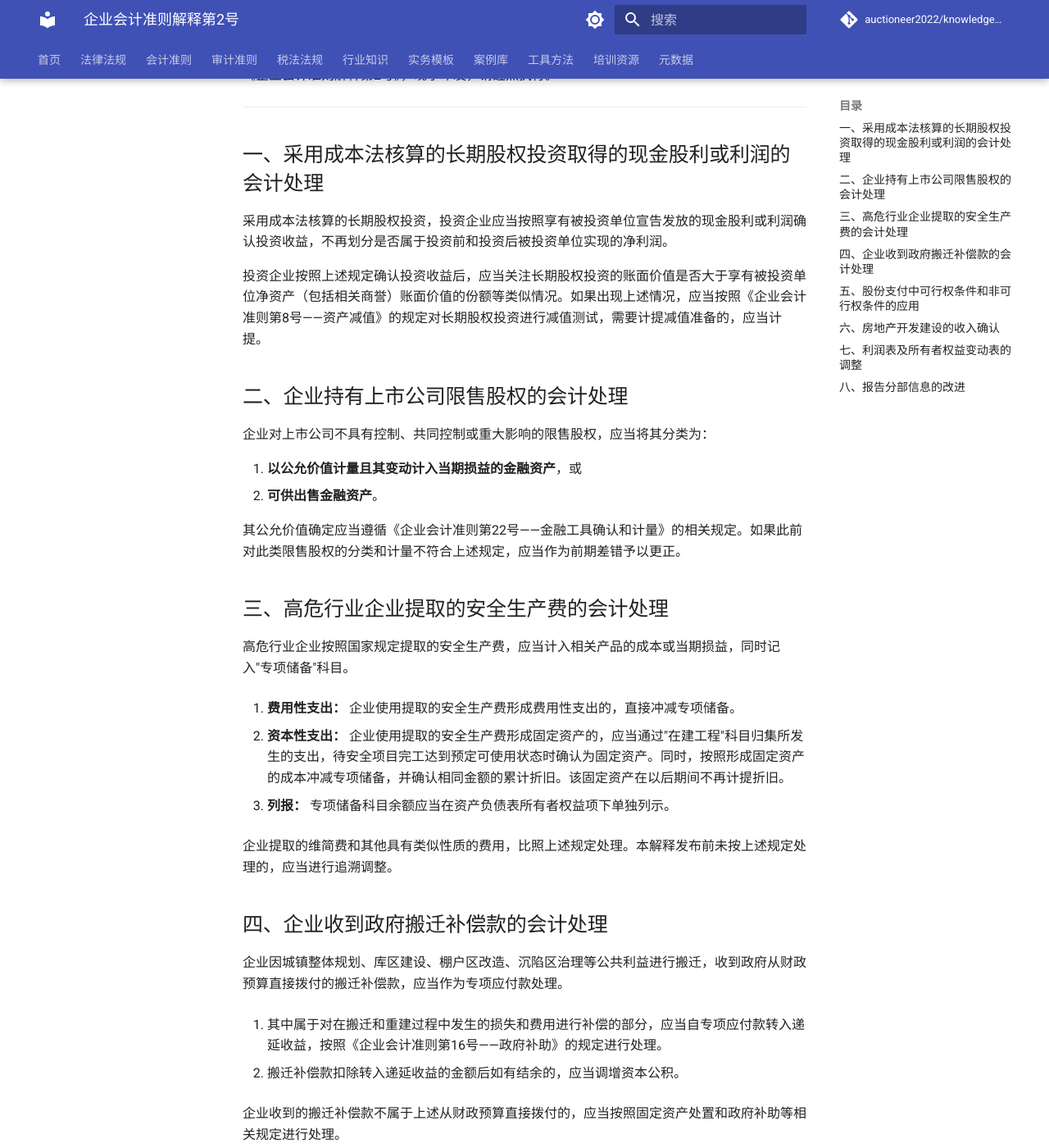
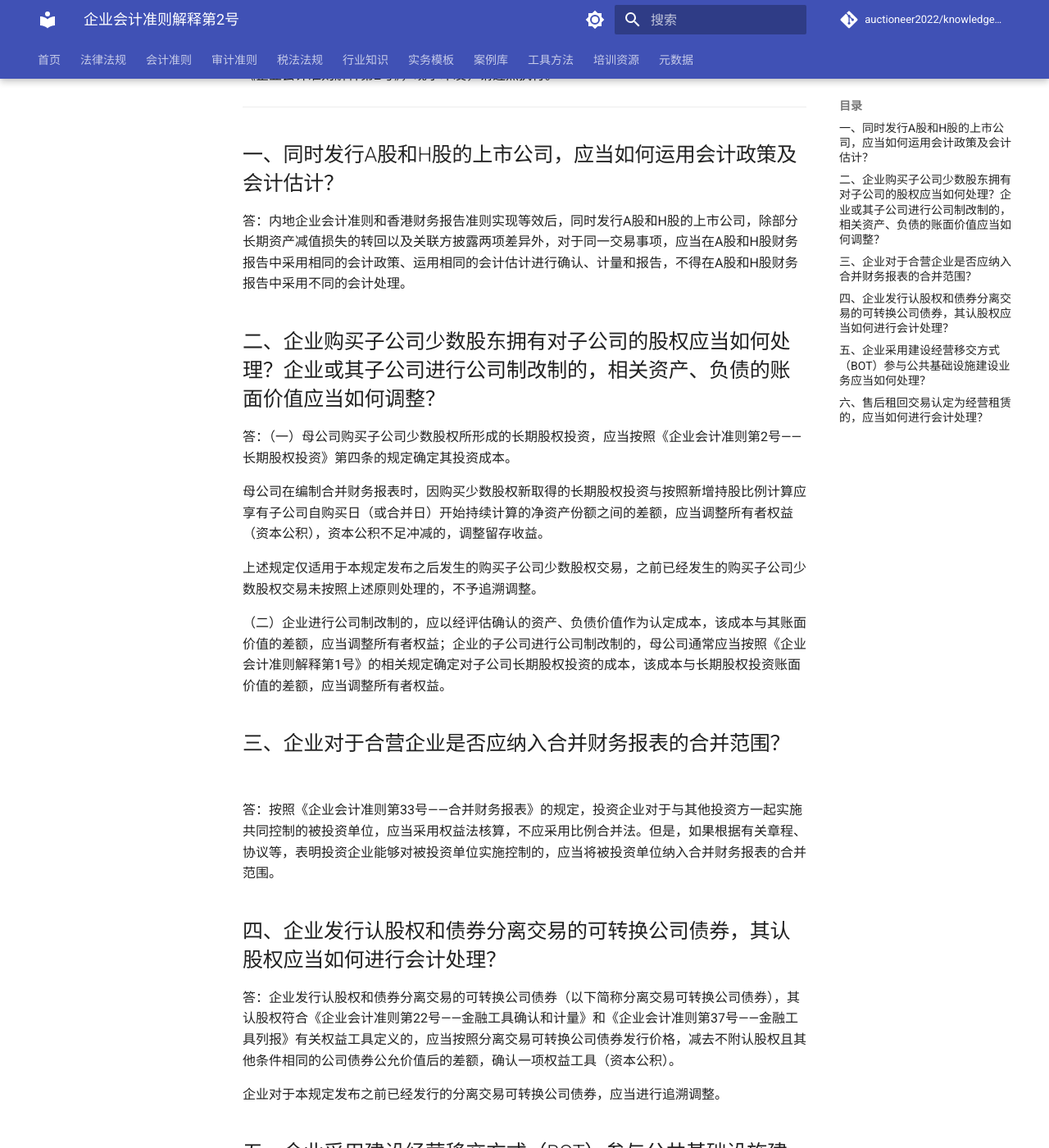
Before and after one commit to auctioneer2022/knowledge-base, an MkDocs documentation site: the page built from docs/02-会计准则/04-解释与补充/企业会计准则解释第2号.md, in a window 1280 px wide and 1400 px high, scrolled down 299 px. Shown: the whole window at 82% size. Built offline with MkDocs 1.6.1 and Material for MkDocs 9.7.7, drawn with Linux system fonts in a browser that asks for light colours; comment, search, counter and statistics services are not loaded; some of the changed text lies outside the part shown.

Commit message:
修复解释与补充模块三项问题：第2号内容纠错、第19号发文字号补全、index链接完善
- 企业会计准则解释第2号：原文件内容与第3号完全重复，已替换为正确原文（A+H股会计政策、购买子公司少数股权、合营企业合并、分离交易可转债、BOT业务、售后租回共六项）
- 企业会计准则解释第19号：发文字号从占位符"财会〔2025〕x号"更正为"财会〔2025〕32号"，发布日期补全为2025年12月5日
- 企业会计准则解释第20号：发布日期补全为2026年6月4日，生效日期修正为2026年1月1日
- index.md：全部20个条目添加Markdown文件链接，CAS-INT-018发文字号更正为财会〔2024〕24号，CAS-INT-019更正为财会〔2025〕32号

```diff
--- a/docs/02-会计准则/04-解释与补充/index.md
+++ b/docs/02-会计准则/04-解释与补充/index.md
@@ -12,23 +12,29 @@ category: 会计准则/解释与补充
 
 | 编码 | 文件名称 | 发文字号 | 状态 |
 |------|----------|----------|------|
-| CAS-INT-001 | 企业会计准则解释第1号 | 财会〔2007〕14号 | 现行有效 |
-| CAS-INT-002 | 企业会计准则解释第2号 | 财会〔2008〕11号 | 现行有效 |
-| CAS-INT-003 | 企业会计准则解释第3号 | 财会〔2009〕8号 | 现行有效 |
-| CAS-INT-004 | 企业会计准则解释第4号 | 财会〔2010〕15号 | 现行有效 |
-| CAS-INT-005 | 企业会计准则解释第5号 | 财会〔2012〕19号 | 现行有效 |
-| CAS-INT-006 | 企业会计准则解释第6号 | 财会〔2012〕25号 | 现行有效 |
-| CAS-INT-007 | 企业会计准则解释第7号 | 财会〔2015〕19号 | 现行有效 |
-| CAS-INT-008 | 企业会计准则解释第8号 | 财会〔2015〕23号 | 现行有效 |
-| CAS-INT-009 | 企业会计准则解释第9号 | 财会〔2017〕1号 | 现行有效 |
-| CAS-INT-010 | 企业会计准则解释第10号 | 财会〔2017〕2号 | 现行有效 |
-| CAS-INT-011 | 企业会计准则解释第11号 | 财会〔2017〕3号 | 现行有效 |
-| CAS-INT-012 | 企业会计准则解释第12号 | 财会〔2017〕4号 | 现行有效 |
-| CAS-INT-013 | 企业会计准则解释第13号 | 财会〔2019〕21号 | 现行有效 |
-| CAS-INT-014 | 企业会计准则解释第14号 | 财会〔2021〕1号 | 现行有效 |
-| CAS-INT-015 | 企业会计准则解释第15号 | 财会〔2021〕35号 | 现行有效 |
-| CAS-INT-016 | 企业会计准则解释第16号 | 财会〔2022〕31号 | 现行有效 |
-| CAS-INT-017 | 企业会计准则解释第17号 | 财会〔2023〕21号 | 现行有效 |
-| CAS-INT-018 | 企业会计准则解释第18号 | 财会〔2024〕x号 | 现行有效 |
-| CAS-INT-019 | 企业会计准则解释第19号 | 财会〔2025〕x号 | 现行有效 |
-| CAS-INT-020 | 企业会计准则解释第20号 | 财会〔2026〕7号 | 现行有效 |
+| CAS-INT-001 | [企业会计准则解释第1号](企业会计准则解释第1号.md) | 财会〔2007〕14号 | 现行有效 |
+| CAS-INT-002 | [企业会计准则解释第2号](企业会计准则解释第2号.md) | 财会〔2008〕11号 | 现行有效 |
+| CAS-INT-003 | [企业会计准则解释第3号](企业会计准则解释第3号.md) | 财会〔2009〕8号 | 现行有效 |
+| CAS-INT-004 | [企业会计准则解释第4号](企业会计准则解释第4号.md) | 财会〔2010〕15号 | 现行有效 |
+| CAS-INT-005 | [企业会计准则解释第5号](企业会计准则解释第5号.md) | 财会〔2012〕19号 | 现行有效 |
+| CAS-INT-006 | [企业会计准则解释第6号](企业会计准则解释第6号.md) | 财会〔2012〕25号 | 现行有效 |
+| CAS-INT-007 | [企业会计准则解释第7号](企业会计准则解释第7号.md) | 财会〔2015〕19号 | 现行有效 |
+| CAS-INT-008 | [企业会计准则解释第8号](企业会计准则解释第8号.md) | 财会〔2015〕23号 | 现行有效 |
+| CAS-INT-009 | [企业会计准则解释第9号](企业会计准则解释第9号.md) | 财会〔2017〕1号 | 现行有效 |
+| CAS-INT-010 | [企业会计准则解释第10号](企业会计准则解释第10号.md) | 财会〔2017〕2号 | 现行有效 |
+| CAS-INT-011 | [企业会计准则解释第11号](企业会计准则解释第11号.md) | 财会〔2017〕3号 | 现行有效 |
+| CAS-INT-012 | [企业会计准则解释第12号](企业会计准则解释第12号.md) | 财会〔2017〕4号 | 现行有效 |
+| CAS-INT-013 | [企业会计准则解释第13号](企业会计准则解释第13号.md) | 财会〔2019〕21号 | 现行有效 |
+| CAS-INT-014 | [企业会计准则解释第14号](企业会计准则解释第14号.md) | 财会〔2021〕1号 | 现行有效 |
+| CAS-INT-015 | [企业会计准则解释第15号](企业会计准则解释第15号.md) | 财会〔2021〕35号 | 现行有效 |
+| CAS-INT-016 | [企业会计准则解释第16号](企业会计准则解释第16号.md) | 财会〔2022〕31号 | 现行有效 |
+| CAS-INT-017 | [企业会计准则解释第17号](企业会计准则解释第17号.md) | 财会〔2023〕21号 | 现行有效 |
+| CAS-INT-018 | [企业会计准则解释第18号](企业会计准则解释第18号.md) | 财会〔2024〕24号 | 现行有效 |
+| CAS-INT-019 | [企业会计准则解释第19号](企业会计准则解释第19号.md) | 财会〔2025〕32号 | 现行有效 |
+| CAS-INT-020 | [企业会计准则解释第20号](企业会计准则解释第20号.md) | 财会〔2026〕7号 | 现行有效 |
+
+## 说明
+
+1. 企业会计准则解释由财政部发布，对企业会计准则执行中的具体问题提供权威指引。
+2. 本模块收录截至2026年7月财政部已发布的全部20项企业会计准则解释。
+3. 本知识库收录的解释以财政部发布的正式文本为准。
--- a/docs/02-会计准则/04-解释与补充/企业会计准则解释第2号.md
+++ b/docs/02-会计准则/04-解释与补充/企业会计准则解释第2号.md
@@ -1,16 +1,19 @@
 ---
 id: CAS-INT-002
+title: 企业会计准则解释第2号
 category: 会计准则/解释与补充
 doc_number: 财会〔2008〕11号
-effective_date: 2008-08-07
+publish_date: 2008-08-07
+effective_date: 2009-01-01
 status: 现行有效
-keywords: 成本法,现金股利,限售股,安全生产费,政府搬迁,股份支付,房地产建设,利润表,报告分部
+keywords: A+H股,会计政策,购买子公司少数股权,公司制改制,合营企业,合并报表,分离交易可转债,BOT,售后租回
 ---
 
 # 企业会计准则解释第2号
 
 **发文字号：** 财会〔2008〕11号
 **发布日期：** 2008年8月7日
+**生效日期：** 2009年1月1日
 
 财政部关于印发《企业会计准则解释第2号》的通知
 
@@ -20,96 +23,73 @@ keywords: 成本法,现金股利,限售股,安全生产费,政府搬迁,股份
 
 ---
 
-## 一、采用成本法核算的长期股权投资取得的现金股利或利润的会计处理
+## 一、同时发行A股和H股的上市公司，应当如何运用会计政策及会计估计？
 
-采用成本法核算的长期股权投资，投资企业应当按照享有被投资单位宣告发放的现金股利或利润确认投资收益，不再划分是否属于投资前和投资后被投资单位实现的净利润。
+答：内地企业会计准则和香港财务报告准则实现等效后，同时发行A股和H股的上市公司，除部分长期资产减值损失的转回以及关联方披露两项差异外，对于同一交易事项，应当在A股和H股财务报告中采用相同的会计政策、运用相同的会计估计进行确认、计量和报告，不得在A股和H股财务报告中采用不同的会计处理。
 
-投资企业按照上述规定确认投资收益后，应当关注长期股权投资的账面价值是否大于享有被投资单位净资产（包括相关商誉）账面价值的份额等类似情况。如果出现上述情况，应当按照《企业会计准则第8号——资产减值》的规定对长期股权投资进行减值测试，需要计提减值准备的，应当计提。
+## 二、企业购买子公司少数股东拥有对子公司的股权应当如何处理？企业或其子公司进行公司制改制的，相关资产、负债的账面价值应当如何调整？
 
-## 二、企业持有上市公司限售股权的会计处理
+答：（一）母公司购买子公司少数股权所形成的长期股权投资，应当按照《企业会计准则第2号——长期股权投资》第四条的规定确定其投资成本。
 
-企业对上市公司不具有控制、共同控制或重大影响的限售股权，应当将其分类为：
+母公司在编制合并财务报表时，因购买少数股权新取得的长期股权投资与按照新增持股比例计算应享有子公司自购买日（或合并日）开始持续计算的净资产份额之间的差额，应当调整所有者权益（资本公积），资本公积不足冲减的，调整留存收益。
 
-1. **以公允价值计量且其变动计入当期损益的金融资产**，或
-2. **可供出售金融资产**。
+上述规定仅适用于本规定发布之后发生的购买子公司少数股权交易，之前已经发生的购买子公司少数股权交易未按照上述原则处理的，不予追溯调整。
 
-其公允价值确定应当遵循《企业会计准则第22号——金融工具确认和计量》的相关规定。如果此前对此类限售股权的分类和计量不符合上述规定，应当作为前期差错予以更正。
+（二）企业进行公司制改制的，应以经评估确认的资产、负债价值作为认定成本，该成本与其账面价值的差额，应当调整所有者权益；企业的子公司进行公司制改制的，母公司通常应当按照《企业会计准则解释第1号》的相关规定确定对子公司长期股权投资的成本，该成本与长期股权投资账面价值的差额，应当调整所有者权益。
 
-## 三、高危行业企业提取的安全生产费的会计处理
+## 三、企业对于合营企业是否应纳入合并财务报表的合并范围？
 
-高危行业企业按照国家规定提取的安全生产费，应当计入相关产品的成本或当期损益，同时记入"专项储备"科目。
+答：按照《企业会计准则第33号——合并财务报表》的规定，投资企业对于与其他投资方一起实施共同控制的被投资单位，应当采用权益法核算，不应采用比例合并法。但是，如果根据有关章程、协议等，表明投资企业能够对被投资单位实施控制的，应当将被投资单位纳入合并财务报表的合并范围。
 
-1. **费用性支出：** 企业使用提取的安全生产费形成费用性支出的，直接冲减专项储备。
+## 四、企业发行认股权和债券分离交易的可转换公司债券，其认股权应当如何进行会计处理？
 
-2. **资本性支出：** 企业使用提取的安全生产费形成固定资产的，应当通过"在建工程"科目归集所发生的支出，待安全项目完工达到预定可使用状态时确认为固定资产。同时，按照形成固定资产的成本冲减专项储备，并确认相同金额的累计折旧。该固定资产在以后期间不再计提折旧。
+答：企业发行认股权和债券分离交易的可转换公司债券（以下简称分离交易可转换公司债券），其认股权符合《企业会计准则第22号——金融工具确认和计量》和《企业会计准则第37号——金融工具列报》有关权益工具定义的，应当按照分离交易可转换公司债券发行价格，减去不附认股权且其他条件相同的公司债券公允价值后的差额，确认一项权益工具（资本公积）。
 
-3. **列报：** 专项储备科目余额应当在资产负债表所有者权益项下单独列示。
+企业对于本规定发布之前已经发行的分离交易可转换公司债券，应当进行追溯调整。
 
-企业提取的维简费和其他具有类似性质的费用，比照上述规定处理。本解释发布前未按上述规定处理的，应当进行追溯调整。
+## 五、企业采用建设经营移交方式（BOT）参与公共基础设施建设业务应当如何处理？
 
-## 四、企业收到政府搬迁补偿款的会计处理
+答：企业采用建设经营移交方式（BOT）参与公共基础设施建设业务，应当按照以下规定进行处理：
 
-企业因城镇整体规划、库区建设、棚户区改造、沉陷区治理等公共利益进行搬迁，收到政府从财政预算直接拨付的搬迁补偿款，应当作为专项应付款处理。
+（一）本规定涉及的BOT业务应当同时满足以下条件：
 
-1. 其中属于对在搬迁和重建过程中发生的损失和费用进行补偿的部分，应当自专项应付款转入递延收益，按照《企业会计准则第16号——政府补助》的规定进行处理。
+1. 合同授予方为政府及其有关部门或政府授权进行招标的企业。
 
-2. 搬迁补偿款扣除转入递延收益的金额后如有结余的，应当调增资本公积。
+2. 合同投资方为按照有关程序取得该特许经营权合同的企业（以下简称合同投资方）。合同投资方按照规定设立项目公司（以下简称项目公司）进行项目建设和运营。项目公司除取得建造有关基础设施的权利以外，在基础设施建造完成以后的一定期间内负责提供后续经营服务。
 
-企业收到的搬迁补偿款不属于上述从财政预算直接拨付的，应当按照固定资产处置和政府补助等相关规定进行处理。
+3. 特许经营权合同中对所建造基础设施的质量标准、工期、开始经营后提供服务的对象、收费标准及后续调整作出约定，同时在合同期满，合同投资方负有将有关基础设施移交给合同授予方的义务，并对基础设施在移交时的性能、状态等作出明确规定。
 
-## 五、股份支付中可行权条件和非可行权条件的应用
+（二）与BOT业务相关收入的确认。
 
-1. **可行权条件**包括服务期限条件和业绩条件。业绩条件包括市场条件和非市场条件。
+1. 建造期间，项目公司对于所提供的建造服务应当按照《企业会计准则第15号——建造合同》确认相关的收入和费用。基础设施建成后，项目公司应当按照《企业会计准则第14号——收入》确认与后续经营服务相关的收入。
 
-2. 在确定权益工具授予日的公允价值时，应当考虑市场条件和非可行权条件的影响。
+建造合同收入应当按照收取或应收对价的公允价值计量，并分别以下情况在确认收入的同时，确认金融资产或无形资产：
 
-3. 对于可行权条件为业绩条件的股份支付，只要职工满足了其他所有非市场条件（如服务期限等），企业就应当确认已取得的服务。
+（1）合同规定基础设施建成后的一定期间内，项目公司可以无条件地自合同授予方收取确定金额的货币资金或其他金融资产的；或在项目公司提供经营服务的收费低于某一限定金额的情况下，合同授予方按照合同规定负责将有关差价补偿给项目公司的，应当在确认收入的同时确认金融资产，并按照《企业会计准则第22号——金融工具确认和计量》的规定处理。
 
-4. 在等待期内如果取消了授予的权益工具，企业应当将取消作为加速可行权处理，将原本应在剩余等待期内确认的金额立即计入当期损益和资本公积。
+（2）合同规定项目公司在有关基础设施建成后，从事经营的一定期间内有权利向获取服务的对象收取费用，但收费金额不确定的，该权利不构成一项无条件收取现金的权利，项目公司应当在确认收入的同时确认无形资产。
 
-## 六、房地产开发建设的收入确认
+建造过程如发生借款利息，应当按照《企业会计准则第17号——借款费用》的规定处理。
 
-房地产开发企业自行建造的房地产用于对外销售的，应当分别以下情况处理：
+2. 项目公司未提供实际建造服务，将基础设施建造发包给其他方的，不应确认建造服务收入，应当按照建造过程中支付的工程价款等考虑合同规定，分别确认为金融资产或无形资产。
 
-1. 购买方能够自主决定房地产的主要结构元素设计、或者在购买房地产建造过程中能够自主决定主要结构元素的重大修改的，应当按照《企业会计准则第15号——建造合同》确认收入。
+（三）按照合同规定，企业为使有关基础设施保持一定的服务能力或在移交给合同授予方之前保持一定的使用状态，预计将发生的支出，应当按照《企业会计准则第13号——或有事项》的规定处理。
 
-2. 购买方对房地产的主要结构元素的设计或修改影响有限的，应当按照《企业会计准则第14号——收入》（2006版）关于销售商品收入的规定确认收入。
+（四）按照特许经营权合同规定，项目公司应提供不止一项服务（如既提供基础设施建造服务又提供建成后经营服务）的，各项服务能够单独区分时，其收取或应收的对价应当按照各项服务的相对公允价值比例分配给所提供的各项服务。
 
-## 七、利润表及所有者权益变动表的调整
+（五）BOT业务所建造基础设施不应作为项目公司的固定资产。
 
-在利润表中，应当在"每股收益"下方增列"其他综合收益"和"综合收益总额"项目：
+（六）在BOT业务中，授予方可能向项目公司提供除基础设施以外其他的资产，如果该资产构成授予方应付合同价款的一部分，不应作为政府补助处理。项目公司自授予方取得资产时，应以其公允价值确认，未提供与获取该资产相关的服务前应确认为一项负债。
 
-1. **其他综合收益：** 反映企业根据企业会计准则规定未在损益中确认的各项利得和损失扣除所得税影响后的净额。
+本规定发布前，企业已经进行的BOT项目，应当进行追溯调整；进行追溯调整不切实可行的，应以与BOT业务相关的资产、负债在所列报最早期间期初的账面价值为基础重新分类，作为无形资产或是金融资产，同时进行减值测试；在列报的最早期间期初进行减值测试不切实可行的，应在当期期初进行减值测试。
 
-2. **综合收益总额：** 反映企业净利润与其他综合收益的合计金额。
+## 六、售后租回交易认定为经营租赁的，应当如何进行会计处理？
 
-在财务报表附注中，应当详细披露其他综合收益各项目及其所得税影响，以及原计入其他综合收益、当期转入损益的金额。
+答：企业的售后租回交易认定为经营租赁的，应当分别以下情况处理：
 
-在合并利润表中，应当在"综合收益总额"项目下分别列示归属于母公司所有者的综合收益总额和归属于少数股东的综合收益总额。
+（一）有确凿证据表明售后租回交易是按照公允价值达成的，售价与资产账面价值的差额应当计入当期损益。
 
-比较数据应当按照《企业会计准则第30号——财务报表列报》的规定进行调整。
-
-## 八、报告分部信息的改进
-
-企业应当以内部组织结构、管理要求、内部报告制度为依据确定经营分部，以经营分部为基础确定报告分部。
-
-报告分部的数量通常不超过10个。
-
-企业应当在附注中披露下列信息：
-
-1. 确定报告分部考虑的因素、报告分部的产品和劳务的类型。
-
-2. 报告分部的利润（亏损）、资产总额、负债总额，及其包括的组成项目和金额。
-
-3. 报告分部的对外交易收入总额。
-
-4. 报告分部的利润（亏损）总额与企业的利润（亏损）总额的调节过程。
-
-5. 企业对外交易收入按产品和劳务的构成。
-
-6. 企业对外交易收入按地区的分布，以及非流动资产（不包括金融资产、递延所得税资产等）按地区的分布。
-
-7. 主要客户信息：企业对外交易收入中来源于某一客户的收入占企业对外交易收入总额的10%及以上的，应当披露该客户的收入金额。
+（二）售后租回交易如果不是按照公允价值达成的，售价低于公允价值的差额，应计入当期损益；但若该损失将由低于市价的未来租赁付款额补偿时，有关损失应予以递延（递延收益），并按与确认租金费用相一致的方法在租赁期内进行分摊；如果售价大于公允价值，其大于公允价值的部分应计入递延收益，并在租赁期内分摊。
 
 ---
 
```
Also changed, not shown: docs/02-会计准则/04-解释与补充/企业会计准则解释第19号.md (+5 -4 lines), docs/02-会计准则/04-解释与补充/企业会计准则解释第20号.md (+3 -2 lines).
